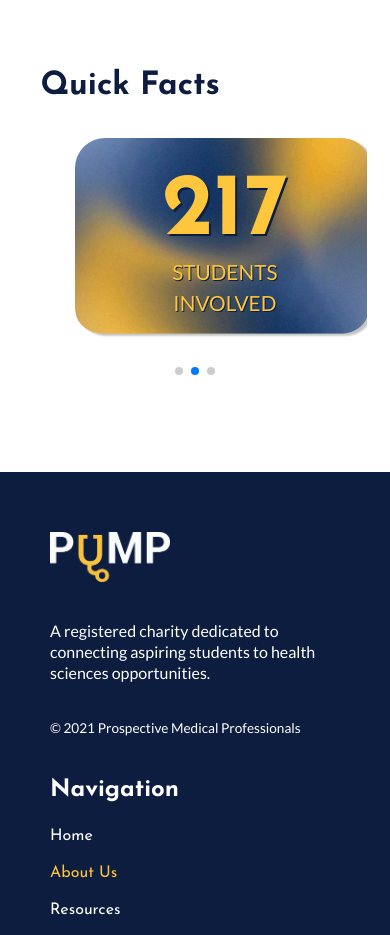
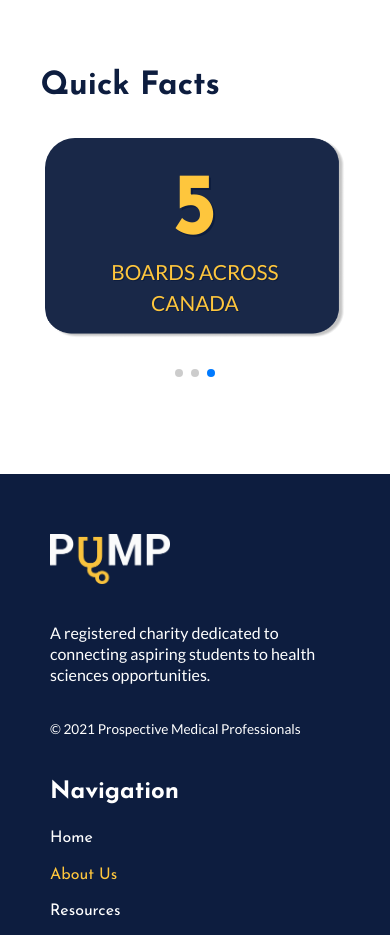
Before and after one commit to PuMProfessionals/pump-web-v2, a Next.js app: page /about in a window 390 px wide. Shown: the part 1620-2555 px from the top of the page. Built offline with nearby package versions, Linux system fonts and the light colour scheme.

Commit message:
fixed centering issue on mobile screens

```diff
--- a/components/ImageCard.jsx
+++ b/components/ImageCard.jsx
@@ -74,7 +74,17 @@
   ${media(
     370,
     `
-      max-width: 240px;
+      max-height: 100%;
+      max-width: 100%;
+      margin-left: 0;
+      padding-bottom: 20px;
+    `
+  )};
+  ${media(
+    280,
+    `
+      max-height: 100%;
+      max-width: 100%;
       margin-left: 0;
       padding-bottom: 20px;
     `
@@ -104,6 +114,7 @@
     "tablet",
     `
       margin: 30px 0px 0px 0px;
+
     `
   )};
 `;
--- a/components/ImageCardCarousel.jsx
+++ b/components/ImageCardCarousel.jsx
@@ -35,7 +35,7 @@
         }}
       >
         {slides.map((slide) => (
-          <SwiperSlide key={`${slide.title}__swiper__slide`}>
+          <SwiperSlide key={`${slide.cardTitle}__swiper__slide`}>
             <SImageCard
               key={slide.cardTitle}
               cardTitle={slide.cardTitle}
@@ -54,5 +54,6 @@
 }
 
 const SImageCard = styled(ImageCard)`
-  margin: 0 15% 50px 15%;
+  margin: auto;
+  margin-bottom: 15%;
 `;
```
